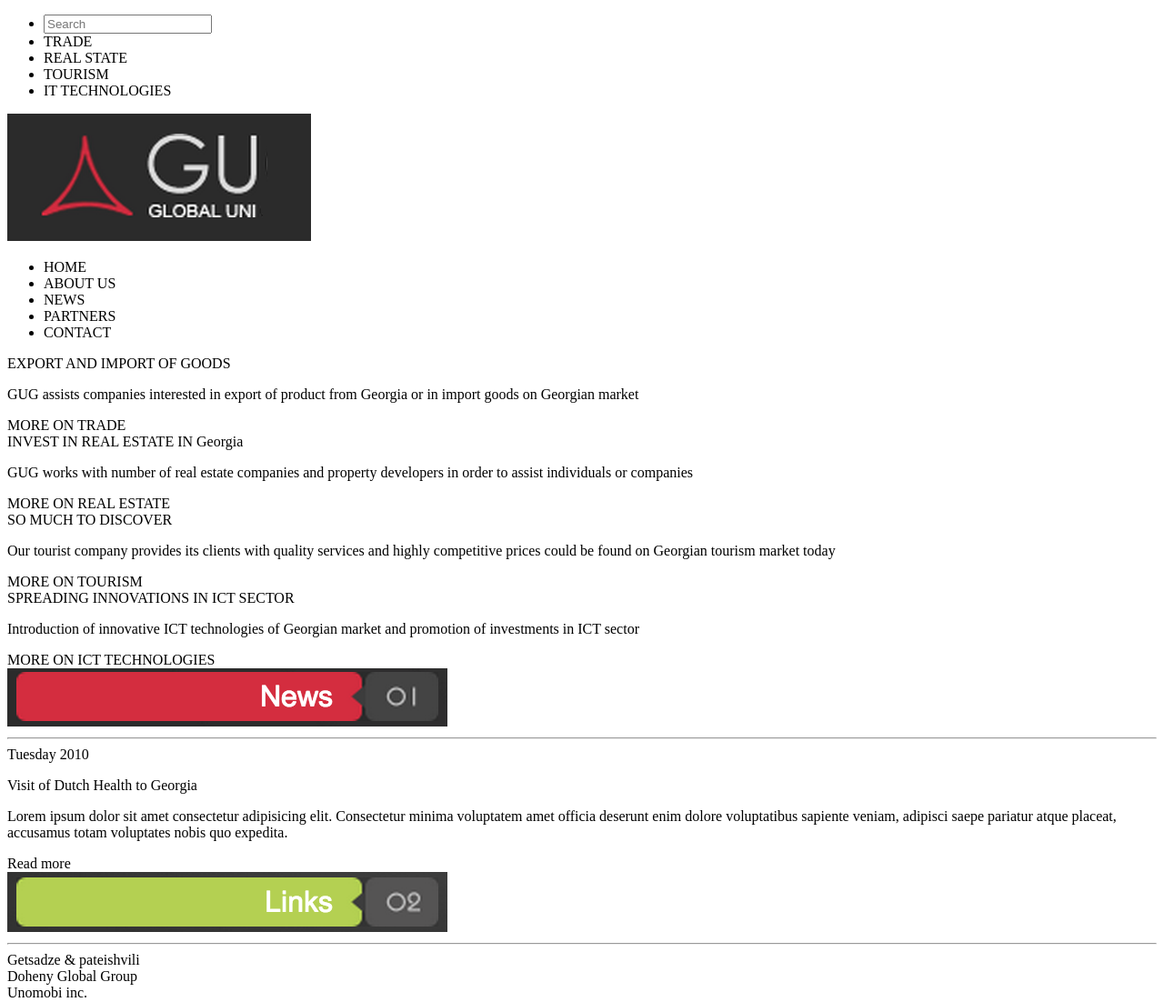
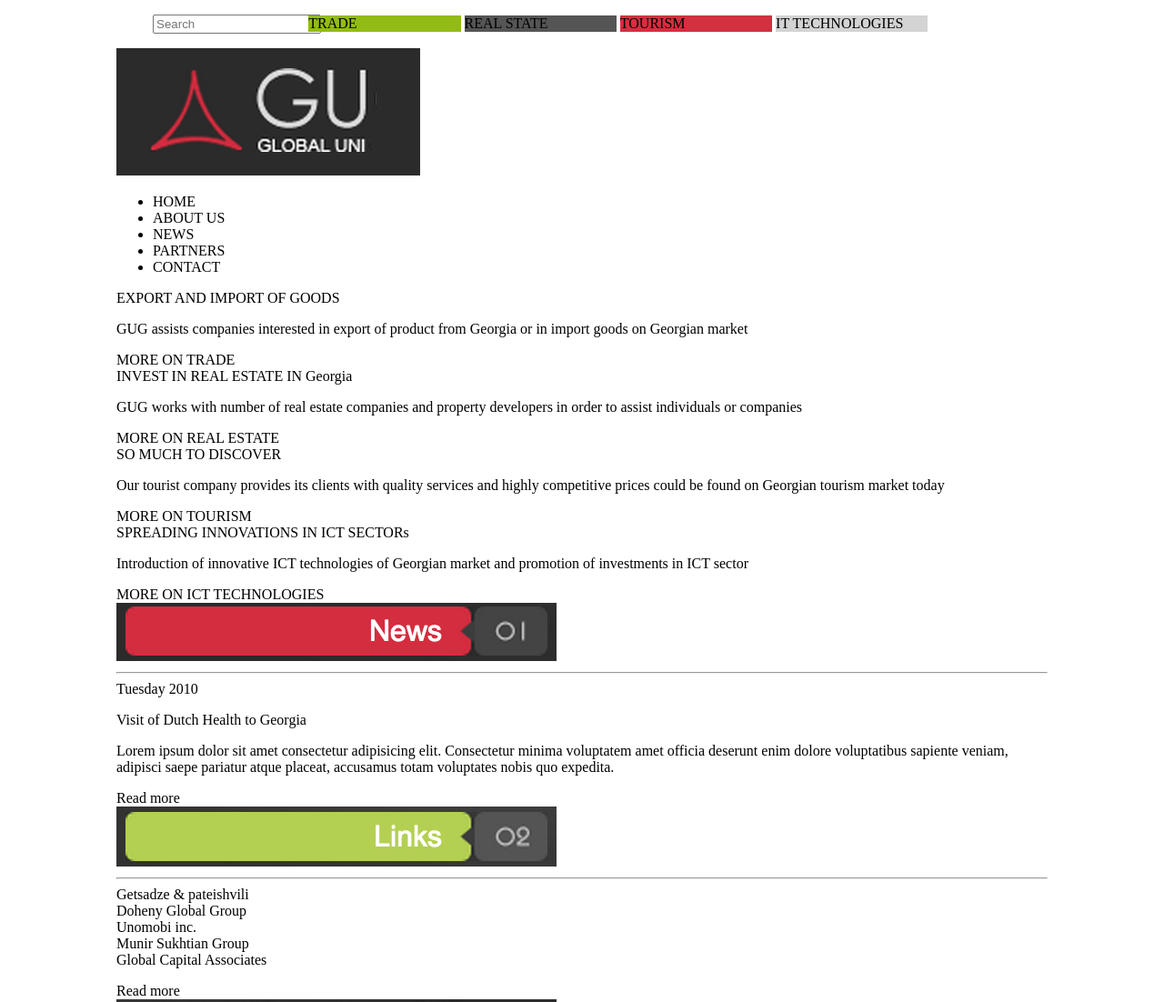
Before and after one commit to lkarenbeltran/pw10112241, a plain HTML site: page pw10112241/practica03_css/index.html in a window 1280 px wide. Shown: the top 1102 px of the page at 91% size. Drawn offline with Linux system fonts and the light colour scheme.

Commit message:
Practica 03 Inicio CSS

```diff
--- a/pw10112241/practica03_css/css/estilos.css
+++ b/pw10112241/practica03_css/css/estilos.css
@@ -0,0 +1,28 @@
+html{
+    /*propiedades personalizables*/
+    --color-verde:#92bc14;
+    --color-negro:#565555;
+    --color-rojo:#D33040;
+    --color-gris:lightgray;
+}
+body{
+    font-size: 16px;/*1em*/
+    margin: 0px auto;/*centrado*/
+    max-width: 1024px;
+}
+header ul li{
+    display: inline-block;
+    width: 17%;
+}
+header ul li:nth-child(2){
+    background: var(--color-verde);
+}
+header ul li:nth-child(3){
+    background: var(--color-negro);
+}
+header ul li:nth-child(4){
+    background: var(--color-rojo);
+}
+header ul li:nth-child(5){
+    background: var(--color-gris);
+}
--- a/pw10112241/practica03_css/index.html
+++ b/pw10112241/practica03_css/index.html
@@ -6,6 +6,7 @@
     <meta http-equiv="X-UA-Compatible" content="IE=edge">
     <meta name="viewport" content="width=device-width, initial-scale=1.0">
     <title>Practica 03 CSS</title>
+    <link rel="stylesheet" href="css/estilos.css">
 </head>
 
 <body>
@@ -15,10 +16,10 @@
                 <li>
                     <input type="search" placeholder="Search">
                 </li>
-                <li>TRADE</li>
-                <li>REAL STATE</li>
-                <li>TOURISM</li>
-                <li>IT TECHNOLOGIES</li>
+                <li class="letra-blanca">TRADE</li>
+                <li class="letra-blanca">REAL STATE</li>
+                <li class="letra-blanca">TOURISM</li>
+                <li class="letra-gris">IT TECHNOLOGIES</li>
             </ul>
         </nav>
     </header>
@@ -28,44 +29,52 @@
             <img src="img/gu_logo.png" alt="Logo GU">
         </article>
         <ul>
-            <li>HOME</li>
-            <li>ABOUT US</li>
-            <li>NEWS</li>
-            <li>PARTNERS</li>
-            <li>CONTACT</li>
+            <li class="letra-blanca tam-menu-lateral">HOME</li>
+            <li class="letra-gris tam-menu-lateral">ABOUT US</li>
+            <li class="letra-gris tam-menu-lateral">NEWS</li>
+            <li class="letra-gris tam-menu-lateral">PARTNERS</li>
+            <li class="letra-gris tam-menu-lateral">CONTACT</li>
         </ul>
         <article>
-            EXPORT AND IMPORT OF GOODS
+            <span class="letra-blanca tam-tarjetas">EXPORT AND IMPORT OF GOODS</span>
             <p></p>
+            <span class="letra-blanca">
                 GUG assists companies interested
                 in export of product from Georgia
                 or in import goods on Georgian market
+            </span>
             <p></p>
-            MORE ON TRADE
+            <span class="letr-blanca">MORE ON TRADE </span>
         </article>
         <article>
-            INVEST IN REAL ESTATE IN Georgia
+            <span class="letra-gris tam-tarjetas">INVEST IN REAL ESTATE IN Georgia</span>
             <p></p>
+            <span class="letra-gris">
                 GUG works with number of real estate companies and property
                 developers in order to assist individuals or companies
+            </span>
             <p></p>
-            MORE ON REAL ESTATE
+            <span class="letra-blanca">MORE ON REAL ESTATE</span>
         </article>
         <article>
-            SO MUCH TO DISCOVER
+            <span class="letra-blanca tam-tarjetas">SO MUCH TO DISCOVER</span>
             <p></p>
+            <span class="letra-blanca">
                 Our tourist company provides its clients with quality services and
                 highly competitive prices could be found on Georgian tourism market today
+            </span>
             <p></p>
-            MORE ON TOURISM
+            <span class="letra-blanca">MORE ON TOURISM</span>
         </article>
         <article>
-            SPREADING INNOVATIONS IN ICT SECTOR
+            <span class="letra-gris tam-tarjetas">SPREADING INNOVATIONS IN ICT SECTORs </span>
             <p></p>
+            <span class="letra-gris">
                 Introduction of innovative ICT technologies of Georgian market
                 and promotion of investments in ICT sector
+            </span>
             <p></p>
-            MORE ON ICT TECHNOLOGIES
+            <span class="letra-blanca"> MORE ON ICT TECHNOLOGIES </span>
         </article>
     </section>
 
@@ -73,48 +82,52 @@
         <article>
             <img src="img/news_rojo.png" alt="News">
             <hr>
-            Tuesday 2010
+            <span class="letra-gris">Tuesday 2010</span>
             <p></p>
-            Visit of Dutch Health to Georgia
+            <span class="letra-gris">Visit of Dutch Health to Georgia</span>
             <p></p>
-            Lorem ipsum dolor sit amet consectetur adipisicing elit. Consectetur minima voluptatem amet officia deserunt enim dolore voluptatibus sapiente veniam, adipisci saepe pariatur atque placeat, accusamus totam voluptates nobis quo expedita.
+            Lorem ipsum dolor sit amet consectetur adipisicing elit. Consectetur minima voluptatem amet officia deserunt
+            enim dolore voluptatibus sapiente veniam, adipisci saepe pariatur atque placeat, accusamus totam voluptates
+            nobis quo expedita.
             <p></p>
-            Read more
+            <span class="letra blanca read-more">Read more</span>
         </article>
         <article>
             <img src="img/news_verde.png" alt="Links">
             <hr>
+            <span class="letra-gris">
                 Getsadze & pateishvili <br>
                 Doheny Global Group <br>
                 Unomobi inc. <br>
                 Munir Sukhtian Group <br>
                 Global Capital Associates
+            </span>
             <p></p>
-            Read more
+            <span class="letra blanca read-more">Read more</span>
         </article>
         <article>
             <img src="img/news_claro.png" alt="Contact">
             <hr>
-            Send a message
+            <span class="letr-blanca">Send a message</span>
             <p></p>
             <table>
                 <tbody>
                     <tr>
-                        <td>Tel:</td>
-                        <td>+995 591 197 791</td>
+                        <td class="letra-gris">Tel:</td>
+                        <td class="letra blanca">+995 591 197 791</td>
                     </tr>
                     <tr>
-                        <td>Fax:</td>
-                        <td>(995 32) 29 14 40</td>
+                        <td class="letra-gris">Fax:</td>
+                        <td class="letra-blanca">(995 32) 29 14 40</td>
                     </tr>
                     <tr>
-                        <td>Email:</td>
-                        <td>info@globalunigroup.ge</td>
+                        <td class="letra-gris">Email:</td>
+                        <td class="letra-azul">info@globalunigroup.ge</td>
                     </tr>
                 </tbody>
             </table>
             <p></p>
-            Ream more
+            <span class="letra-blanca"></span> Read more
         </article>
     </footer>
 
```
Lines whose indentation alone changed are shown as unchanged.
